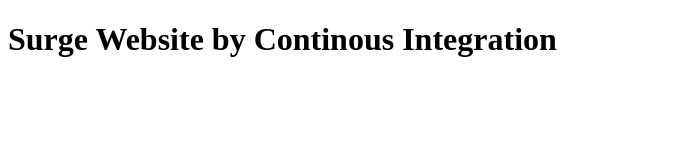
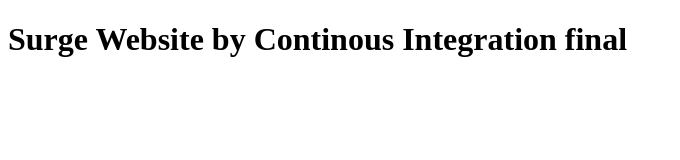
Before and after one commit to fahadaleem/TestDeploy, a plain HTML site: page index.html in a window 1280 px wide. Shown: the whole page, without its empty margins (0-680 px from the left). Drawn offline with Linux system fonts and the light colour scheme.

Commit message:
Update index.html

```diff
--- a/index.html
+++ b/index.html
@@ -7,7 +7,7 @@
 </head>
 <body>
 
-    <h1>Surge Website by Continous Integration</h1>
+    <h1>Surge Website by Continous Integration final</h1>
 
 </body>
 </html>
```
